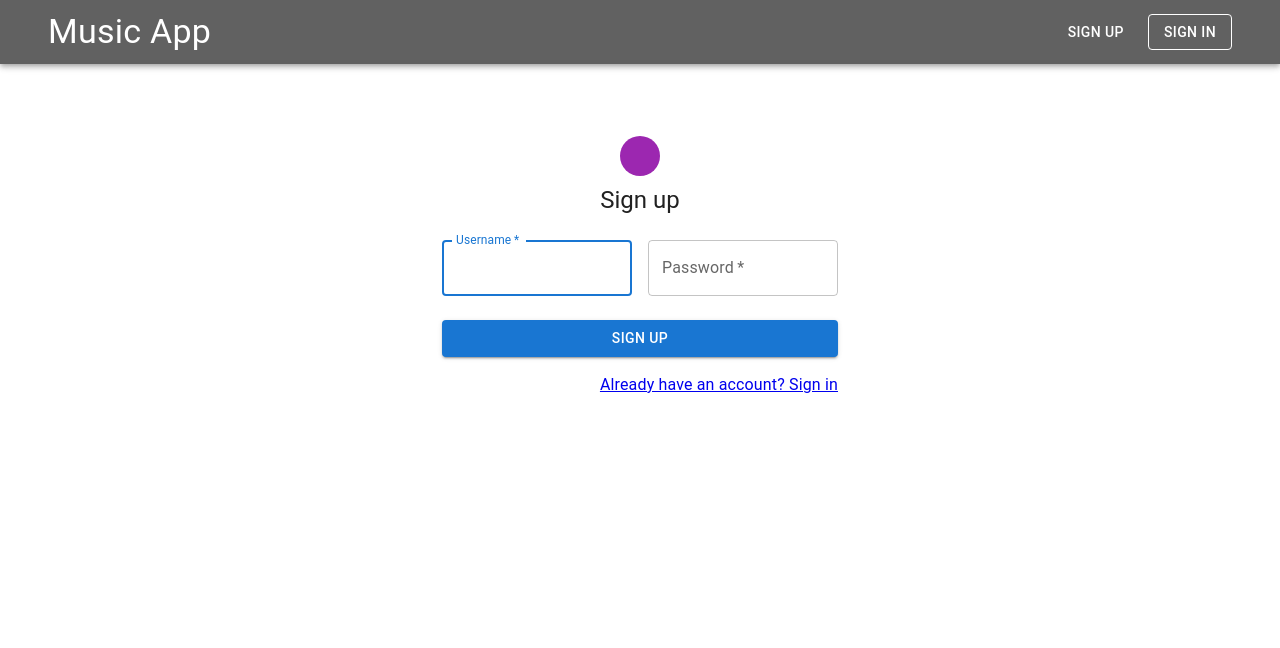
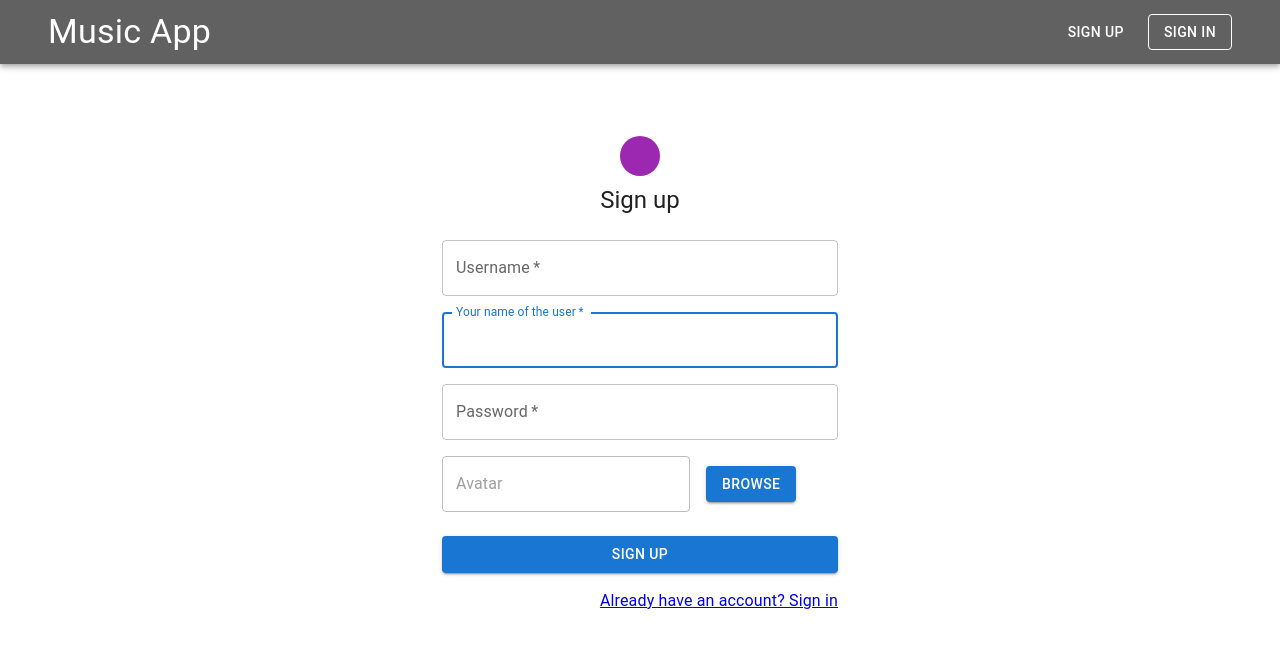
Before and after one commit to Shefler20/Music-App-Api-Mongoose-, a React (Vite) app in the folder frontend/: page /register in a window 1280 px wide. Shown: the top 648 px of the page. Built offline with nearby package versions, Linux system fonts and the light colour scheme; some icons are missing.

Commit message:
[Frontend+Api.91] на беке изменил регистрацию добавиви мультер , на фронте вывел показ аватара и имени, дополнил форму регистрации

```diff
--- a/frontend/src/App.tsx
+++ b/frontend/src/App.tsx
@@ -29,7 +29,7 @@ const App = () => {
                     <Route path="/login" element={<Login/>}/>
                     <Route path="/albums" element={<ArtistAlbums/>}/>
                     <Route path="/tracks" element={<PrivateRoute isAllowed={!!user}><TracksInAlbum/></PrivateRoute>}/>
-                    <Route path="/trach_history" element={<PrivateRoute isAllowed={!!user}><HistoryTrack/></PrivateRoute>}/>
+                    <Route path="/track_history" element={<PrivateRoute isAllowed={!!user}><HistoryTrack/></PrivateRoute>}/>
                     <Route path="/newArtist" element={<PrivateRoute isAllowed={!!user}><NewArtist/></PrivateRoute>}/>
                     <Route path="/newAlbum" element={<PrivateRoute isAllowed={!!user}><NewAlbum/></PrivateRoute>}/>
                     <Route path="/newTrack" element={<PrivateRoute isAllowed={!!user}><NewTrack/></PrivateRoute>}/>
--- a/frontend/src/components/Header/UserMenu/UserMenu.tsx
+++ b/frontend/src/components/Header/UserMenu/UserMenu.tsx
@@ -1,8 +1,9 @@
-import {Button, Menu, MenuItem} from "@mui/material";
+import {Avatar, Button, Menu, MenuItem} from "@mui/material";
 import {useState} from "react";
 import {useAppDispatch} from "../../../app/hooks.ts";
 import {logout} from "../../../features/users/usersSlice.ts";
 import {NavLink} from "react-router-dom";
+import {BASE_URL} from "../../../globalConst.ts";
 
 interface Props {
     user: User;
@@ -50,8 +51,16 @@ const UserMenu: React.FC<Props> = ({user}) => {
                 variant="outlined"
                 onClick={handleClick}
                 color="inherit"
+                startIcon={
+                    <Avatar
+                        src={BASE_URL + user.avatar}
+                        alt={user.displayName || user.username}
+                    >
+                        {(user.displayName || user.username)?.[0].toUpperCase()}
+                    </Avatar>
+                }
             >
-                Hello {user.username}!
+                {user.displayName || user.username}!
             </Button>
             <Menu
                 anchorEl={anchorEl}
@@ -60,7 +69,7 @@ const UserMenu: React.FC<Props> = ({user}) => {
                 onClose={handleClose}
             >
                 <MenuItem onClick={handleLogout}>Logout</MenuItem>
-                <MenuItem component={NavLink} to={"/trach_history"}>Track History</MenuItem>
+                <MenuItem component={NavLink} to={"/track_history"}>Track History</MenuItem>
             </Menu>
         </>
     );
--- a/frontend/src/containers/Register/Register.tsx
+++ b/frontend/src/containers/Register/Register.tsx
@@ -5,6 +5,8 @@ import {Link, useNavigate} from "react-router-dom";
 import {useAppDispatch, useAppSelector} from "../../app/hooks.ts";
 import {registerErrorSelector, registerLoadingSelector} from "../../features/users/usersSelectors.ts";
 import {register} from "../../features/users/usersSlice.ts";
+import FileInput from "../../UI/FileInput.tsx";
+import * as React from "react";
 
 
 const Register = () => {
@@ -16,6 +18,8 @@ const Register = () => {
     const [form, setForm] = useState<RegisterMutation>({
         username: "",
         password: "",
+        avatar: null,
+        displayName: "",
     });
 
     const onInputChange = (e: React.ChangeEvent<HTMLInputElement>) => {
@@ -30,6 +34,8 @@ const Register = () => {
           setForm({
               username: "",
               password: "",
+              avatar: null,
+              displayName: "",
           });
           navigate("/");
       } catch (e) {
@@ -42,6 +48,13 @@ const Register = () => {
             return error?.errors[fieldError].message ;
         }catch {
             return undefined;
+        }
+    };
+
+    const fileInputChangeHandler = (e: React.ChangeEvent<HTMLInputElement>) => {
+        const {name, files} = e.target;
+        if (files){
+            setForm(prevState => ({...prevState, [name]: files[0]}));
         }
     };
     return (
@@ -63,7 +76,7 @@ const Register = () => {
                         </Typography>
                         <Box component="form" noValidate onSubmit={onSubmitHandler} sx={{ mt: 3 }}>
                             <Grid container spacing={2}>
-                                <Grid size={{xs: 12, sm: 6}}>
+                                <Grid size={{xs: 12}}>
                                     <TextField
                                         autoComplete="given-name"
                                         name="username"
@@ -79,7 +92,23 @@ const Register = () => {
                                         disabled={loadingRegister}
                                     />
                                 </Grid>
-                                <Grid size={{xs: 12, sm: 6}}>
+                                <Grid size={{xs: 12}}>
+                                    <TextField
+                                        autoComplete="given-name"
+                                        name="displayName"
+                                        required
+                                        fullWidth
+                                        id="displayName"
+                                        label="Your name of the user"
+                                        autoFocus
+                                        value={form.displayName}
+                                        onChange={onInputChange}
+                                        error={Boolean(getFieldError("displayName"))}
+                                        helperText={getFieldError("displayName")}
+                                        disabled={loadingRegister}
+                                    />
+                                </Grid>
+                                <Grid size={{xs: 12}}>
                                     <TextField
                                         required
                                         fullWidth
@@ -94,6 +123,9 @@ const Register = () => {
                                         helperText={getFieldError("password")}
                                         disabled={loadingRegister}
                                     />
+                                </Grid>
+                                <Grid size={{xs: 12}}>
+                                    <FileInput name="avatar" label="Avatar" value={form.avatar} onChange={fileInputChangeHandler}/>
                                 </Grid>
                             </Grid>
                             <Button
--- a/frontend/src/features/users/usersSlice.ts
+++ b/frontend/src/features/users/usersSlice.ts
@@ -86,7 +86,16 @@ export const register = createAsyncThunk<User, RegisterMutation, {rejectValue: V
     'user/register',
     async (registerMutation, {rejectWithValue}) => {
         try {
-            const resp = await axiosApi.post('/users', registerMutation);
+            const data = new FormData();
+
+            data.append("username", registerMutation.username);
+            data.append("password", registerMutation.password);
+            data.append("displayName", registerMutation.displayName);
+            if (registerMutation.avatar) {
+                data.append("image", registerMutation.avatar);
+            }
+
+            const resp = await axiosApi.post('/users', data);
             return resp.data;
         }catch (e){
             if (isAxiosError(e) && e.response && e.response.status === 400){
--- a/frontend/src/types.d.ts
+++ b/frontend/src/types.d.ts
@@ -1,6 +1,8 @@
 interface RegisterMutation {
     username: string;
     password: string;
+    avatar: File | null;
+    displayName: string;
 }
 
 interface LoginMutation {
@@ -13,6 +15,9 @@ interface User {
     username: string;
     token: string;
     role: string;
+    googleID?: string;
+    avatar?: string;
+    displayName: string;
 }
 
 interface Artist {
```
Also changed, not shown: 2 other files (tests, documents, lock files or other folders).
